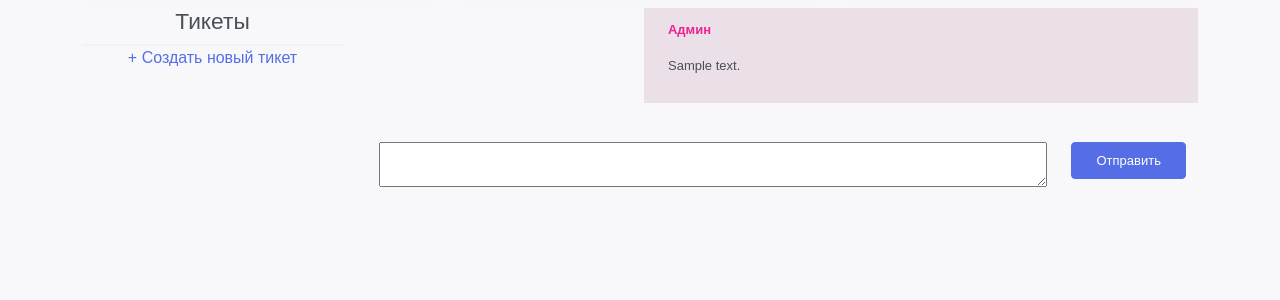
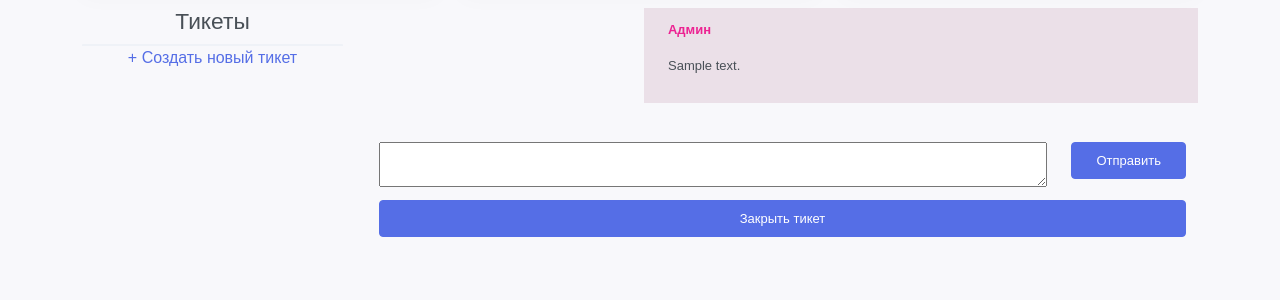
Before and after one commit to Wenfort/concurent_site_release, a Django app: page /tickets/1 in a window 1280 px wide. Shown: the part 183-483 px from the top of the page. Run offline with Django 3.2, Linux system fonts and the light colour scheme; tables that the repository leaves empty hold one stand-in row (values such as "Sample post"); some libraries are stand-ins or nearby versions.

Commit message:
Поправлены дивы в ticket.html

```diff
--- a/main/templates/main/ticket/ticket.html
+++ b/main/templates/main/ticket/ticket.html
@@ -4,7 +4,6 @@
 
 <div class="container chat-window">
 {% for ticket_post in all_ticket_posts %}
-
     {% if ticket_post.author_id == 1 %}
     <div class="row chat-container">
         <div class="col-sm-8 offset-sm-4 chat-message admin-chat-message">
@@ -32,19 +31,19 @@
         </div>
         <div class="col-md-2">
             <input type="submit" value="Отправить" class="btn btn-primary" style="width: 100%">
+        </div>
+    </div>
             </form>
+<div class="row">
+<div class="col-md-12">
+<a href="/close_ticket/{{ ticket_id }}" class="btn btn-primary" style="width: 100%;">Закрыть тикет</a>
+</div>
 </div>
 {% else %}
 <p style="background-color: black; width: 100%; height: 40px; color: white; text-align: center; padding-top: 10px;">Тикет закрыт</p>
 {% endif %}
 </div>
-        {% if is_staff and ticket_status == 'pending' %}
-            <div class="row">
-                <div class="col-md-12">
-                    <a href="/close_ticket/{{ ticket_id }}" class="btn btn-primary" style="width: 100%;">Закрыть тикет</a>
-                </div>
-            </div>
-        {% endif %}
+
 </div>
 </div>
 
```
Lines whose indentation alone changed are shown as unchanged.
